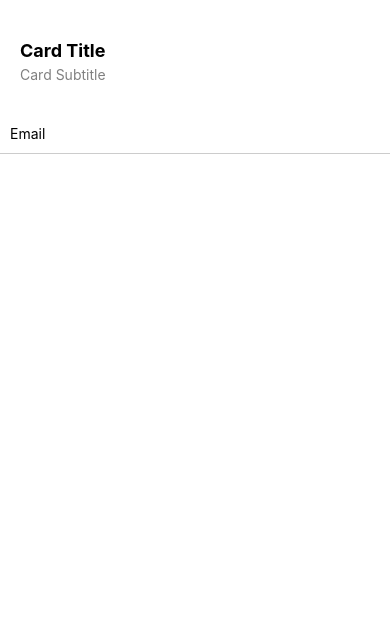
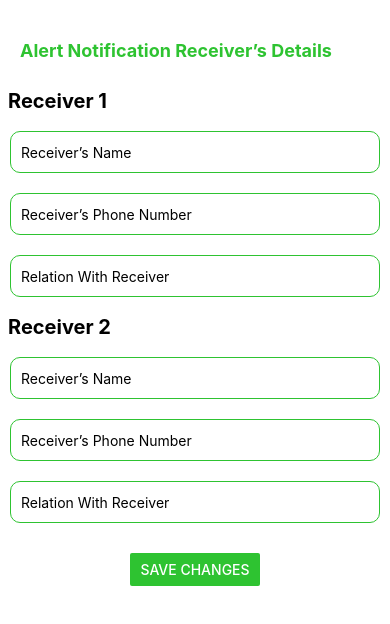
Before and after one commit to CollegeProject-HealthCare/healthcare, a React Native app: screen / in a window 390 px wide. Shown: the top 624 px of the page. Built offline with nearby package versions, Linux system fonts and the light colour scheme.

Commit message:
Notification Receiver's Details page added

```diff
--- a/src/Components/Card.tsx
+++ b/src/Components/Card.tsx
@@ -19,18 +19,17 @@ const Card: React.FC<Props> = ({ title, subtitle, style }) => {
 const styles = StyleSheet.create({
   cardContainer: {
     padding: 20,
-    borderRadius: 10,
     backgroundColor: '#FFFFFF',
     elevation: 3,
   },
   title: {
     fontSize: 18,
     fontWeight: 'bold',
-    marginBottom: 5,
+    color: '#2EC331',
   },
   subtitle: {
     fontSize: 14,
-    color: 'gray',
+    color: '#2EC331',
   },
 });
 
--- a/src/Components/TextInputForm.tsx
+++ b/src/Components/TextInputForm.tsx
@@ -5,6 +5,7 @@ interface Props {
   placeholder: string;
   onChangeText: (text: string) => void;
   value: string;
+  Keyboard: number;
   secureTextEntry?: boolean;
 }
 
@@ -29,9 +30,10 @@ const TextInputForm: React.FC<Props> = ({
 
 const styles = StyleSheet.create({
   inputContainer: {
-    marginVertical: 10,
-    borderBottomWidth: 1,
-    borderBottomColor: '#ccc',
+    margin: 10,
+    borderWidth: 1,
+    borderColor: '#2EC331',
+    borderRadius: 10,
   },
   input: {
     height: 40,
--- a/src/Screen/App/Notification Receiver's Details/Receiver's_Details.tsx
+++ b/src/Screen/App/Notification Receiver's Details/Receiver's_Details.tsx
@@ -1,16 +1,63 @@
 import React, { useState } from 'react';
-import { View, Text } from 'react-native';
+import { View, Text, Button } from 'react-native';
 import Card from '../../../Components/Card';
 import TextInputForm from '../../../Components/TextInputForm';
 
 const Receivers_Details = () => {
-  const [email, setEmail] = useState('');
+  const [name1, setName1] = useState('');
+  const [phoneNumber1, setPhoneNumber1] = useState('');
+  const [relation1, setRelation1] = useState('');
+  const [name2, setName2] = useState('');
+  const [phoneNumer2, setPhoneNumber2] = useState('');
+  const [relation2, setRelation2] = useState('');
+
+  const [isSaved, setIsSaved] = useState(false);
+  const handleSave = () => {
+    setIsSaved(true);
+    // Perform any other actions needed to save changes here
+  };
 
   return (
     <View>
-      <Card title='Card Title' subtitle='Card Subtitle' style={{ marginTop: 20 }} />
+      <Card title='Alert Notification Receiver’s Details' style={{ marginTop: 20 }} />
+      <Text style={{ fontWeight: 'bold', fontSize: 20, margin: 8 }}>Receiver 1</Text>
+      <TextInputForm
+        placeholder='Receiver’s Name'
+        onChangeText={text => setName1(text)}
+        value={name1}
+      />
+      <TextInputForm
+        placeholder='Receiver’s Phone Number'
+        onChangeText={Number => setPhoneNumber1(Number)}
+        value={phoneNumber1}
+      />
+      <TextInputForm
+        placeholder='Relation With Receiver'
+        onChangeText={text => setRelation1(text)}
+        value={relation1}
+      />
 
-      <TextInputForm placeholder='Email' onChangeText={text => setEmail(text)} value={email} />
+      <Text style={{ fontWeight: 'bold', fontSize: 20, margin: 8 }}>Receiver 2</Text>
+      <TextInputForm
+        placeholder='Receiver’s Name'
+        onChangeText={text => setName2(text)}
+        value={name2}
+      />
+      <TextInputForm
+        placeholder='Receiver’s Phone Number'
+        onChangeText={Number => setPhoneNumber2(Number)}
+        value={phoneNumer2}
+      />
+      <TextInputForm
+        placeholder='Relation With Receiver'
+        onChangeText={text => setRelation2(text)}
+        value={relation2}
+      />
+
+      <View style={{ width: 130, alignSelf: 'center', margin: 20 }}>
+        <Button title='Save Changes' color='#2EC331' onPress={handleSave} disabled={isSaved} />
+        {isSaved && <Text>Changes saved!</Text>}
+      </View>
     </View>
   );
 };
```
